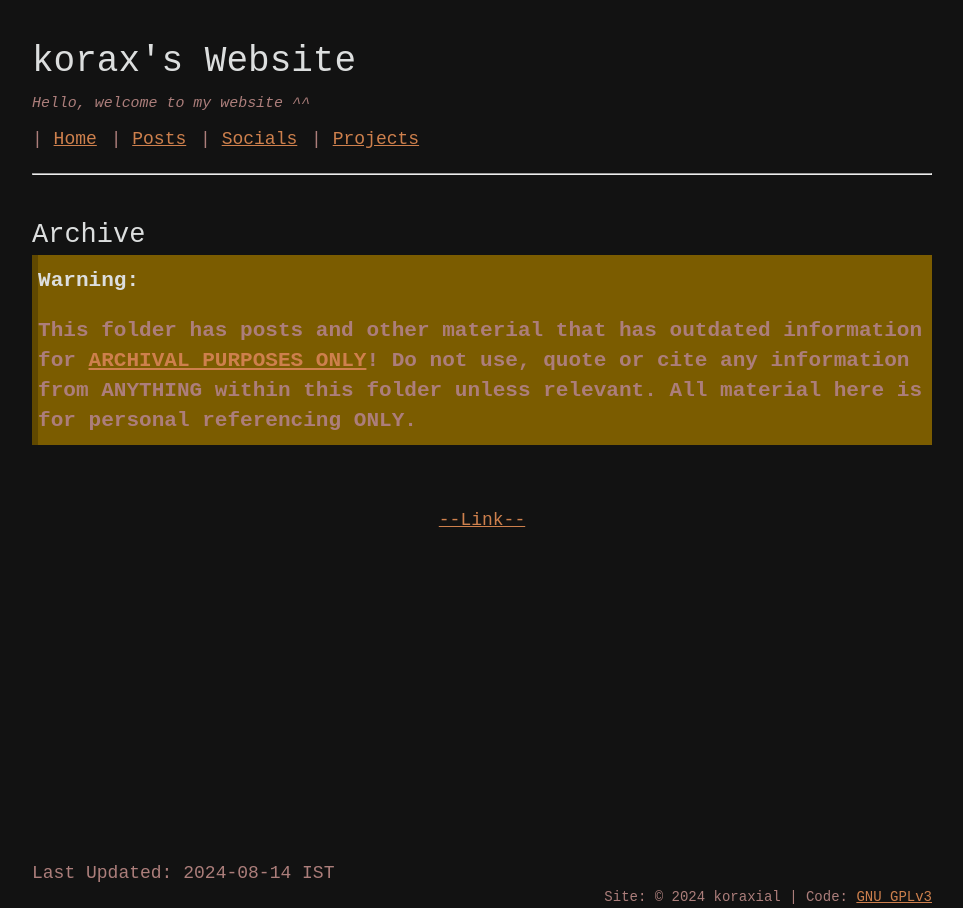
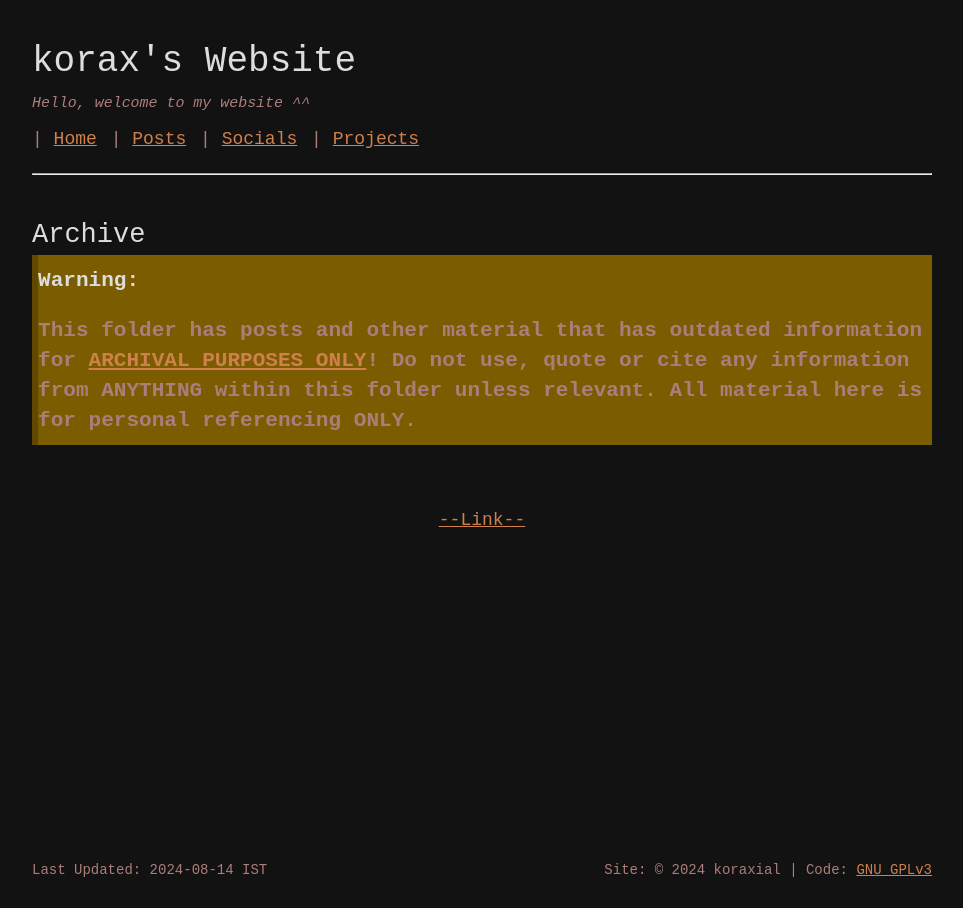
Before and after one commit to koraxial/koraxial.github.io, a Jekyll site: the page built from archive/index.html, in a window 1280 px wide. Shown: the whole page, without its empty margins (158-1121 px from the left). Built offline with Jekyll 4.4.1, drawn with Linux system fonts in a browser that asks for light colours.

Commit message:
Update footer.html

```diff
--- a/_includes/footer.html
+++ b/_includes/footer.html
@@ -1,6 +1,6 @@
 <div class="footer">
+    <span class="footer-text float-left">
     Last Updated: {{ site.time | date: '%Y-%m-%d' }} {{ site.timezone_short }}
-    </br>
     </span>
 
     <span class="footer-text float-right">
```
